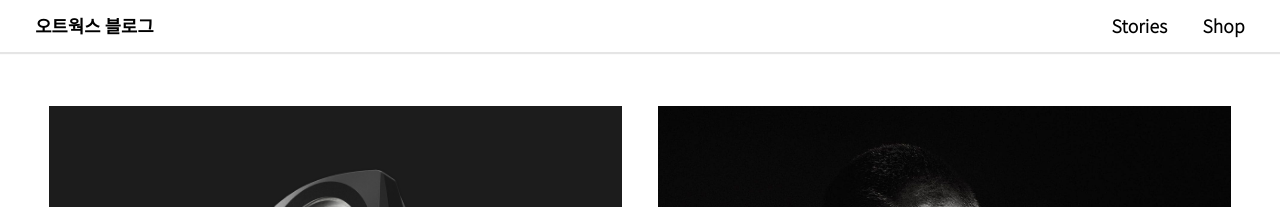
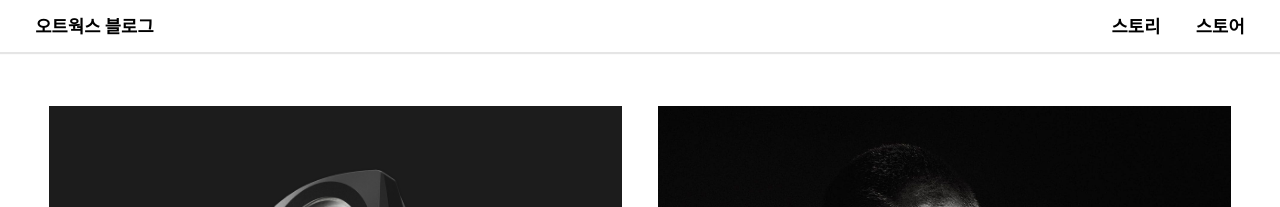
Before and after one commit to hauteworks/hauteworks-blog, a Jekyll site: the page built from index.html, in a window 1280 px wide. Shown: the top 207 px of the page. Built offline with Jekyll 4.4.1, drawn with Linux system fonts in a browser that asks for light colours; the list of posts is cut into pages by our own code.

Commit message:
header changed to kr

```diff
--- a/_includes/navigation.html
+++ b/_includes/navigation.html
@@ -1,7 +1,7 @@
 <nav>
   <ul class="header__list">
-    <li><a href="{{ '/' | prepend: site.baseurl }}">Stories</a></li>
-    <li><a href="https://kr.hauteworks.com">Shop</a></li>
+    <li><a href="{{ '/' | prepend: site.baseurl }}">스토리</a></li>
+    <li><a href="https://kr.hauteworks.com">스토어</a></li>
     <!--<li><span class="popup__open">Contact</span></li>-->
   </ul>
 </nav>
```
